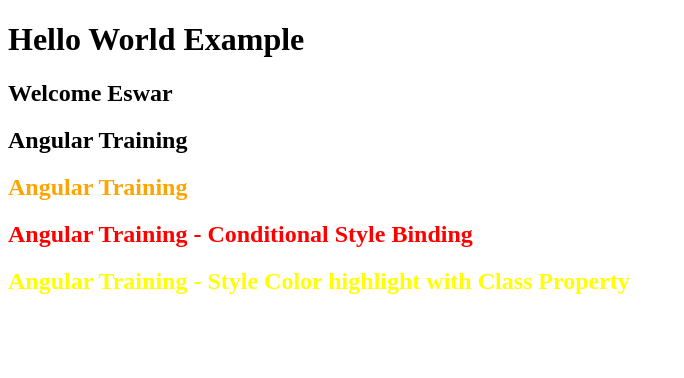
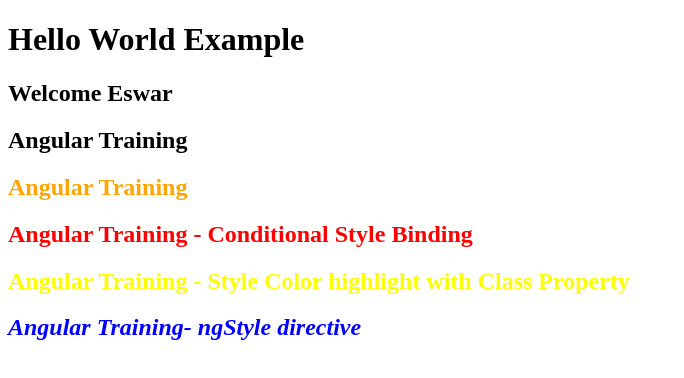
Before and after one commit to eswarpullagan/AngularTraining, an Angular app: page / in a window 1280 px wide. Shown: the top 378 px of the page, without its empty margins (0-684 px from the left). Built offline with nearby package versions, Linux system fonts and the light colour scheme.

Commit message:
ngStyle directive

```diff
--- a/src/app/style-binding/style-binding.component.ts
+++ b/src/app/style-binding/style-binding.component.ts
@@ -7,6 +7,7 @@
   <h2 [style.color]="'orange'">Angular Training </h2>
   <h2 [style.color]="hasError?'red':'green'">Angular Training - Conditional Style Binding</h2>
   <h2 [style.color]="highlightColor">Angular Training - Style  Color highlight with Class Property </h2>
+  <h2 [ngStyle]="titleStyle">Angular Training- ngStyle directive</h2>
   `,
   styleUrls: ['./style-binding.component.css']
 })
@@ -16,6 +17,11 @@
   hasError=true
   isSpecial=true
   highlightColor='yellow'
+
+  titleStyle={
+    color:"blue",
+    fontStyle:"italic"
+  }
   constructor() { }
 
   ngOnInit() {
```
